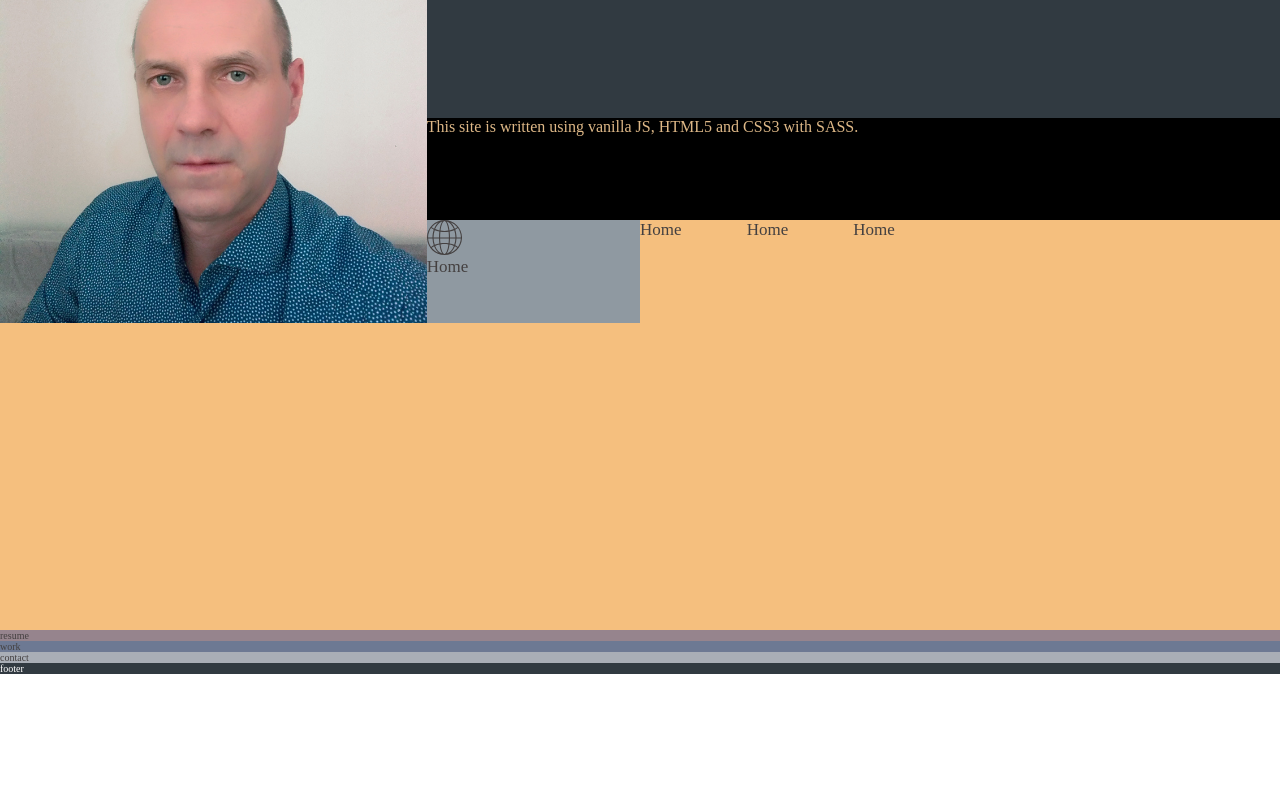
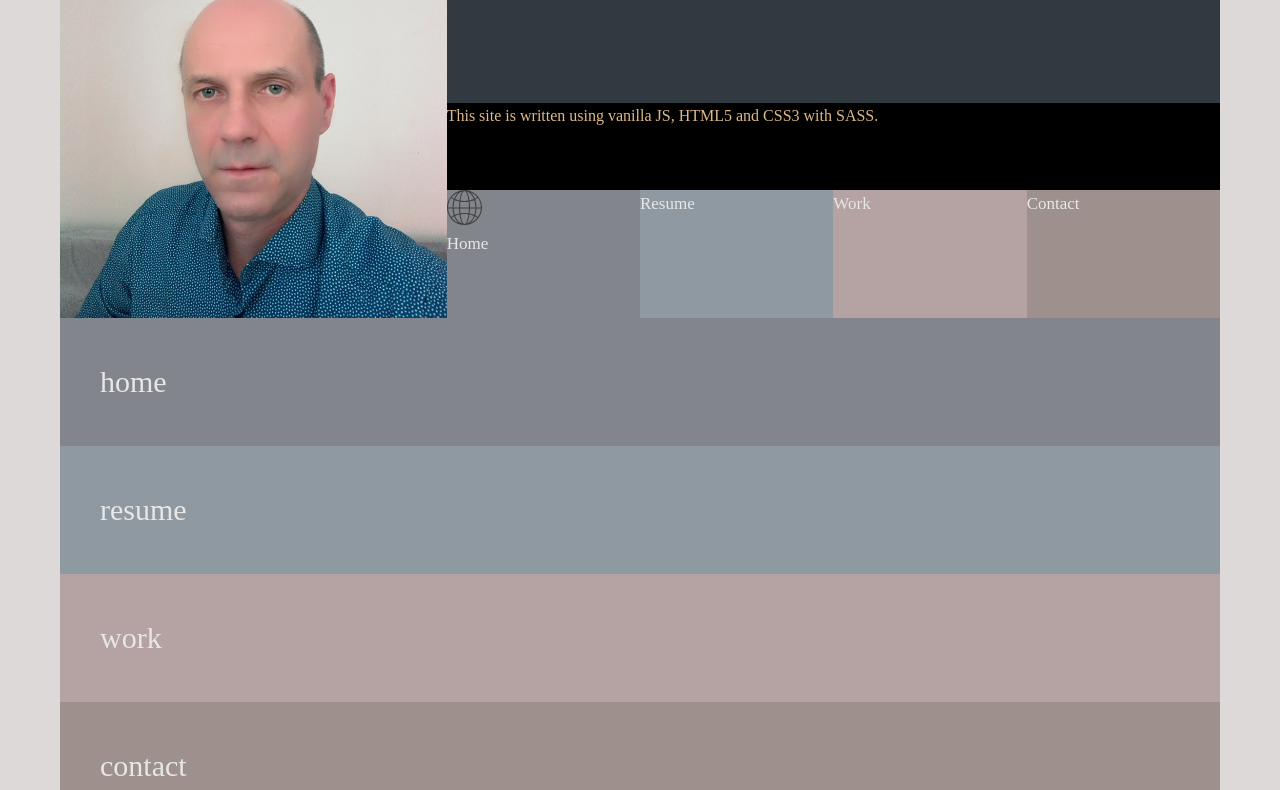
Before and after one commit to ArtBachmann/portfolio-AB-grid, a website: page index.html in a window 1280 px wide. Shown: the part 87-877 px from the top of the page. Before the commit the page ends 800 px from the top, so only its background shows below. Drawn offline with Linux system fonts and the light colour scheme.

Commit message:
initial layout completed

```diff
--- a/index.html
+++ b/index.html
@@ -15,14 +15,14 @@
 <body class="container">
 
   <header class="header">
-    <figure class="header__item header__item--1"><img src="img/art1.jpg" alt="art1" class="header__img">
+    <figure class="header__item header__item--image-1"><img src="img/art1.jpg" alt="art1" class="header__img">
     </figure>
 
-    <div class="header__item header__item--2">
+    <div class="header__item header__item--header-1">
       <h1 class="heading-1">Art Bachmann</h1>
     </div>
 
-    <div class="header__item header__item--3">
+    <div class="header__item header__item--header-4">
       <h4 class="heading-4">This site is written using vanilla JS, HTML5 and CSS3 with SASS.
       </h4>
     </div>
@@ -35,21 +35,21 @@
     </div>
 
     <div class="header__item header__item--resume">
-      <p class="header__text">Home</p>
+      <p class="header__text">Resume</p>
     </div>
 
     <div class="header__item header__item--work">
-      <p class="header__text">Home</p>
+      <p class="header__text">Work</p>
     </div>
 
     <div class="header__item header__item--contact">
-      <p class="header__text">Home</p>
+      <p class="header__text">Contact</p>
     </div>
 
   </header>
 
   <section class="home">
-
+    home
   </section>
 
   <section class="resume">
@@ -57,7 +57,7 @@
   </section>
 
   <section class="work">
-    work
+     work
   </section>
 
   <section class="contact">
--- a/sass/_base.scss
+++ b/sass/_base.scss
@@ -1,14 +1,19 @@
 // COLOR VARIABLES
 $color-back-main:#313a41;
-$color-text-light:#fff;
+$color-text-light:#e7e7e7;
 $color-back-sub:#000;
-$color-home:#8F99A1;
-$color-resume:#96848D;
-$color-work:#6D7993;
-$color-contact:#a9aeb6;
+$color-home:#82858c;
+$color-resume:#8f99a1;
+$color-work:#b5a2a2;
+$color-contact:#9d908d;
 $color-skills:#96848D;
 $color-text-dark:#444040;
-$color-header:#f1a3a3;
+$color-container:#ddd9d9;
+$color-spanish-grey:#999999;
+$color-dark-liver:#4e4e4e;
+$color-onyx:#34383a;
+$color-rocket-metallic:#9d908d;
+
 
 // RESPONSIVE BREAKPOINTS
 $bp-largest: 75em;   // 1200px
@@ -28,7 +33,23 @@ $bp-small: 37.5em;    // 600px;
 html {
     box-sizing: border-box;
     font-size: 62.5%;
+    background-color: d0d0d0;
 }
 body {
-    color: $color-text-dark;
+    color: $color-text-light;
+
+    font-weight: 300;
+    line-height: 1.6;
   }
+
+  .container {
+      display: grid;
+      grid-template-rows: repeat(6, min-content);
+      grid-template-columns:[full-start] minmax(6rem, 1fr) [center-start] repeat(12, [col-start] minmax(min-content,10rem) [col-end] ) [center-end] minmax(6rem, 1fr) [full-end];
+      background-color: $color-container;
+
+    //   & > * {
+    //       padding: 40px 40px 0 40px;
+    //       font-size: 3rem;
+    //   }
+  }
--- a/sass/_contact.scss
+++ b/sass/_contact.scss
@@ -1,3 +1,7 @@
 .contact {
     background-color: $color-contact;
+    grid-column: center-start / center-end;
+    display: grid;
+    padding: 40px;
+    font-size: 3rem;
 }
--- a/sass/_footer.scss
+++ b/sass/_footer.scss
@@ -1,4 +1,8 @@
 .footer {
     background-color: $color-back-main;
     color: $color-text-light;
+    grid-column: center-start / center-end;
+    display: grid;
+    padding: 40px;
+    font-size: 3rem;
 }
--- a/sass/_header.scss
+++ b/sass/_header.scss
@@ -1,20 +1,24 @@
 .header {
-  background-color: rgb(245, 191, 126);
+
+  grid-column: center-start / center-end;
+
   display: grid;
   grid-template-columns: repeat(12, 1fr);
-  grid-template-rows: repeat(7, 8vw);
+  //grid-template-rows: repeat(4, 6vw);
+
+  padding-top: 3vh;
 
   &__item {
-    &--1 {
+    &--image-1 {
       grid-row: 1 / span 4;
       grid-column: 1 / span 4;
     }
-    &--2 {
+    &--header-1 {
       grid-row: 1 / span 2;
       grid-column: 5 / -1;
       background: $color-back-main;
     }
-    &--3 {
+    &--header-4 {
       grid-row: 3 / span 1;
       grid-column: 5 / -1;
       background: $color-back-sub;
@@ -24,6 +28,24 @@
       grid-row: 4 / span 1;
       grid-column: 5 / 7;
       background: $color-home;
+    }
+
+    &--resume {
+      grid-row: 4 / span 1;
+      grid-column: 7 / 9;
+      background: $color-resume;
+    }
+
+    &--work {
+      grid-row: 4 / span 1;
+      grid-column: 9 / 11;
+      background: $color-work;
+    }
+
+    &--contact {
+      grid-row: 4 / span 1;
+      grid-column: 11 / 13;
+      background: $color-contact;
     }
   }
 
--- a/sass/_home.scss
+++ b/sass/_home.scss
@@ -1,3 +1,7 @@
 .home {
-    background-color: rgb(245, 191, 126);
+    background-color: $color-home;
+    grid-column: center-start / center-end;
+    display: grid;
+    padding: 40px;
+    font-size: 3rem;
   }
--- a/sass/_resume.scss
+++ b/sass/_resume.scss
@@ -1,3 +1,7 @@
 .resume {
     background-color: $color-resume;
+    grid-column: center-start / center-end;
+    display: grid;
+    padding: 40px;
+    font-size: 3rem;
     }
--- a/sass/_work.scss
+++ b/sass/_work.scss
@@ -1,3 +1,7 @@
 .work {
     background-color: $color-work;
+    grid-column: center-start / center-end;
+    display: grid;
+    padding: 40px;
+    font-size: 3rem;
 }
```
Also changed, not shown: css/style.css, img/art2.jpg (added), img/art3.jpg (added).
